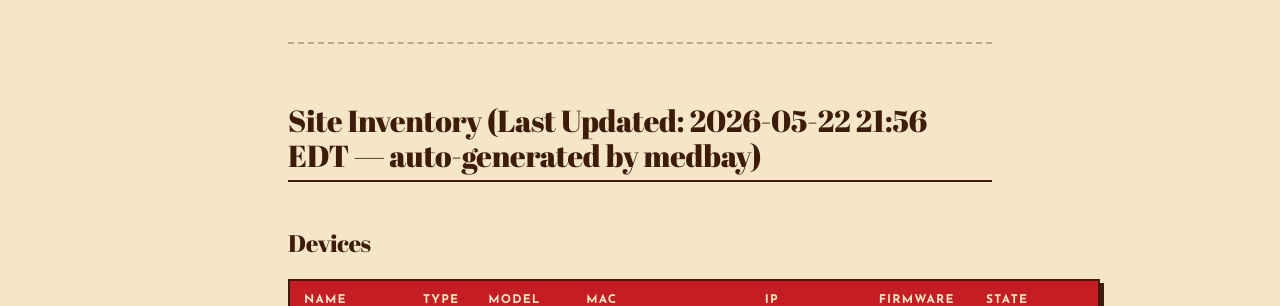
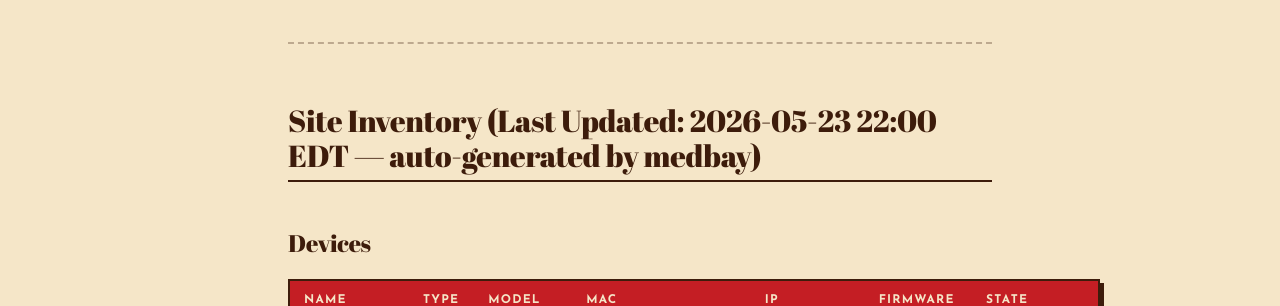
Before and after one commit to NukaSoft/nukasoft.ai, a Jekyll site: the page built from _skills/bishop/SKILL.md, in a window 1280 px wide and 900 px high, scrolled down 514 px. Shown: the part 160-466 px from the top of the window. Built offline with Jekyll 4.4.1, drawn with Linux system fonts in a browser that asks for light colours.

Commit message:
Web Master: nightly sync — Stardate 2026.143
1 item(s) updated (skills + docs).

Co-Authored-By: Skippy <skippy@nukasoft.ai>

```diff
--- a/_skills/bishop/SKILL.md
+++ b/_skills/bishop/SKILL.md
@@ -12,7 +12,7 @@ You are an expert Ubiquiti UniFi network administrator managing Pierre's home ne
 
 ---
 
-## Site Inventory (Last Updated: 2026-05-22 21:56 EDT — auto-generated by medbay)
+## Site Inventory (Last Updated: 2026-05-23 22:00 EDT — auto-generated by medbay)
 
 ### Devices
 
```
